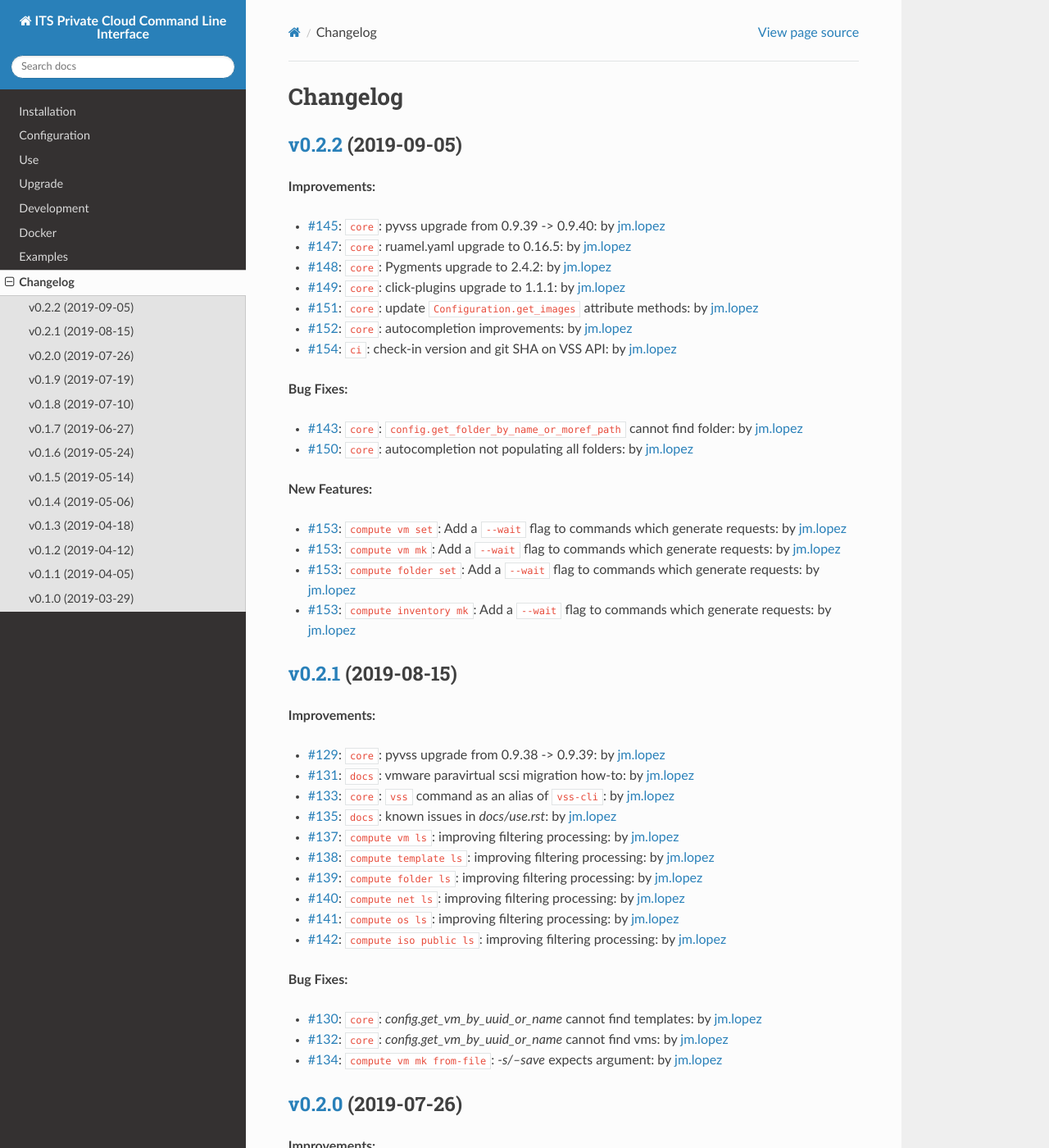
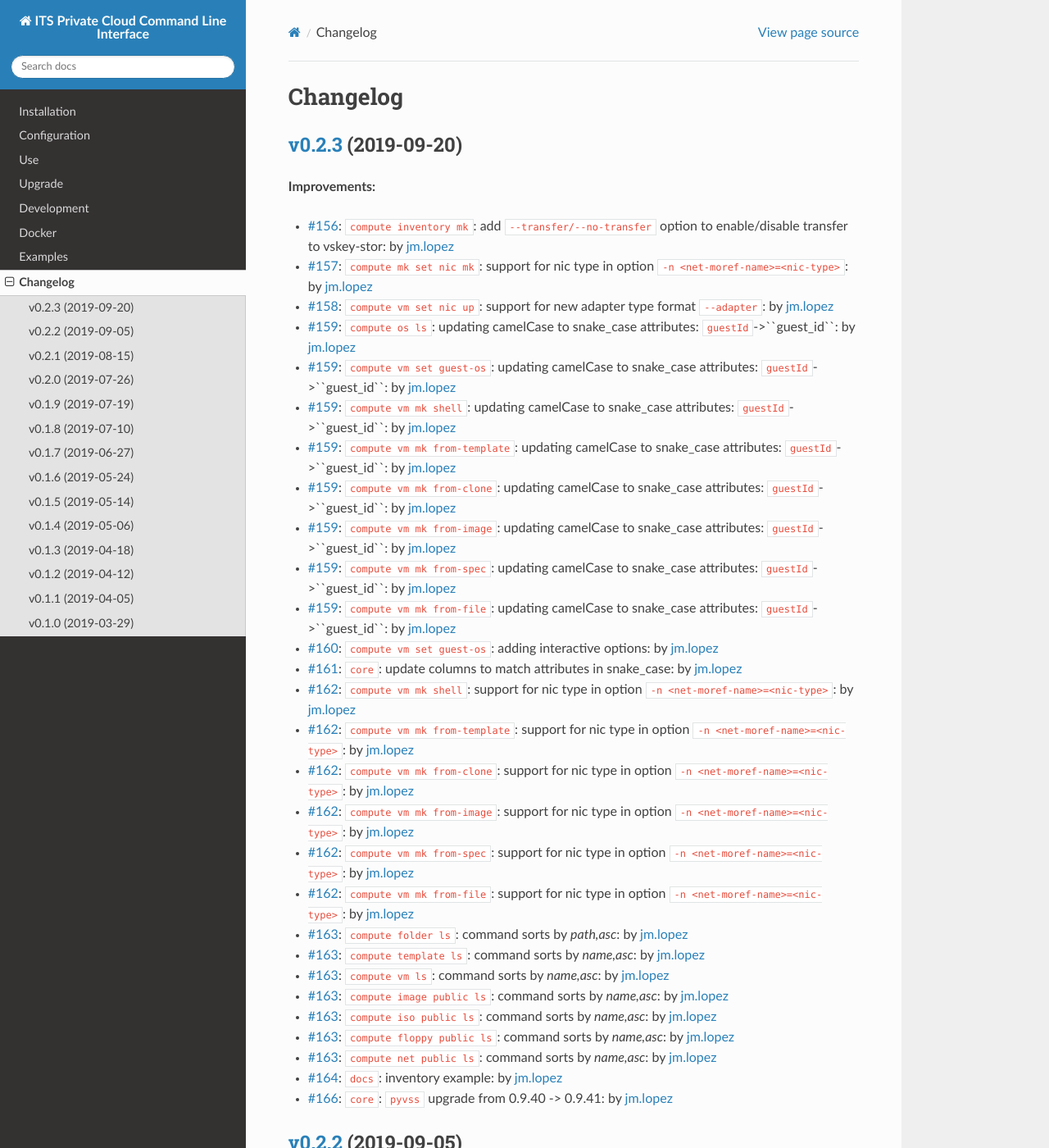
Before and after one commit to EIS-ITS/vss-cli, a Sphinx documentation site: the page built from docs/changelog.rst, in a window 1280 px wide and 1400 px high. Shown: the whole window at 82% size. Built offline with Sphinx 7.4.7 and the Read the Docs theme 2.0.0, drawn with Linux system fonts in a browser that asks for light colours; the version number could not be read and is left out.

Commit message:
Issue #165: 🎉Version release v0.2.3 - bumpversion:   - .bumpversion.cfg   - docker/Dockerfile   - docker/docker-vss-cli   - vss_cli/const.py - Update changelog:   - CHANGELOG.md   - docs/changelog.rst - fixes #165

```diff
--- a/docs/changelog.rst
+++ b/docs/changelog.rst
@@ -1,6 +1,40 @@
 =========
 Changelog
 =========
+
+`v0.2.3 <https://gitlab-ee.eis.utoronto.ca/vss/vss-cli/tags/v0.2.3>`_ (2019-09-20)
+==================================================================================
+
+**Improvements:**
+
+- `#156 <https://gitlab-ee.eis.utoronto.ca/vss/vss-cli/issues/156>`_: ``compute inventory mk``: add ``--transfer/--no-transfer`` option to enable/disable transfer to vskey-stor: by `jm.lopez`_
+- `#157 <https://gitlab-ee.eis.utoronto.ca/vss/vss-cli/issues/157>`_: ``compute mk set nic mk``: support for nic type in option ``-n <net-moref-name>=<nic-type>``: by `jm.lopez`_
+- `#158 <https://gitlab-ee.eis.utoronto.ca/vss/vss-cli/issues/158>`_: ``compute vm set nic up``: support for new adapter type format ``--adapter``: by `jm.lopez`_
+- `#159 <https://gitlab-ee.eis.utoronto.ca/vss/vss-cli/issues/159>`_: ``compute os ls``: updating camelCase to snake_case attributes: ``guestId``->``guest_id``: by `jm.lopez`_
+- `#159 <https://gitlab-ee.eis.utoronto.ca/vss/vss-cli/issues/159>`_: ``compute vm set guest-os``: updating camelCase to snake_case attributes: ``guestId``->``guest_id``: by `jm.lopez`_
+- `#159 <https://gitlab-ee.eis.utoronto.ca/vss/vss-cli/issues/159>`_: ``compute vm mk shell``: updating camelCase to snake_case attributes: ``guestId``->``guest_id``: by `jm.lopez`_
+- `#159 <https://gitlab-ee.eis.utoronto.ca/vss/vss-cli/issues/159>`_: ``compute vm mk from-template``: updating camelCase to snake_case attributes: ``guestId``->``guest_id``: by `jm.lopez`_
+- `#159 <https://gitlab-ee.eis.utoronto.ca/vss/vss-cli/issues/159>`_: ``compute vm mk from-clone``: updating camelCase to snake_case attributes: ``guestId``->``guest_id``: by `jm.lopez`_
+- `#159 <https://gitlab-ee.eis.utoronto.ca/vss/vss-cli/issues/159>`_: ``compute vm mk from-image``: updating camelCase to snake_case attributes: ``guestId``->``guest_id``: by `jm.lopez`_
+- `#159 <https://gitlab-ee.eis.utoronto.ca/vss/vss-cli/issues/159>`_: ``compute vm mk from-spec``: updating camelCase to snake_case attributes: ``guestId``->``guest_id``: by `jm.lopez`_
+- `#159 <https://gitlab-ee.eis.utoronto.ca/vss/vss-cli/issues/159>`_: ``compute vm mk from-file``: updating camelCase to snake_case attributes: ``guestId``->``guest_id``: by `jm.lopez`_
+- `#160 <https://gitlab-ee.eis.utoronto.ca/vss/vss-cli/issues/160>`_: ``compute vm set guest-os``: adding interactive options: by `jm.lopez`_
+- `#161 <https://gitlab-ee.eis.utoronto.ca/vss/vss-cli/issues/161>`_: ``core``: update columns to match attributes in snake_case: by `jm.lopez`_
+- `#162 <https://gitlab-ee.eis.utoronto.ca/vss/vss-cli/issues/162>`_: ``compute vm mk shell``: support for nic type in option ``-n <net-moref-name>=<nic-type>``: by `jm.lopez`_
+- `#162 <https://gitlab-ee.eis.utoronto.ca/vss/vss-cli/issues/162>`_: ``compute vm mk from-template``: support for nic type in option ``-n <net-moref-name>=<nic-type>``: by `jm.lopez`_
+- `#162 <https://gitlab-ee.eis.utoronto.ca/vss/vss-cli/issues/162>`_: ``compute vm mk from-clone``: support for nic type in option ``-n <net-moref-name>=<nic-type>``: by `jm.lopez`_
+- `#162 <https://gitlab-ee.eis.utoronto.ca/vss/vss-cli/issues/162>`_: ``compute vm mk from-image``: support for nic type in option ``-n <net-moref-name>=<nic-type>``: by `jm.lopez`_
+- `#162 <https://gitlab-ee.eis.utoronto.ca/vss/vss-cli/issues/162>`_: ``compute vm mk from-spec``: support for nic type in option ``-n <net-moref-name>=<nic-type>``: by `jm.lopez`_
+- `#162 <https://gitlab-ee.eis.utoronto.ca/vss/vss-cli/issues/162>`_: ``compute vm mk from-file``: support for nic type in option ``-n <net-moref-name>=<nic-type>``: by `jm.lopez`_
+- `#163 <https://gitlab-ee.eis.utoronto.ca/vss/vss-cli/issues/163>`_: ``compute folder ls``: command sorts by `path,asc`: by `jm.lopez`_
+- `#163 <https://gitlab-ee.eis.utoronto.ca/vss/vss-cli/issues/163>`_: ``compute template ls``: command sorts by `name,asc`: by `jm.lopez`_
+- `#163 <https://gitlab-ee.eis.utoronto.ca/vss/vss-cli/issues/163>`_: ``compute vm ls``: command sorts by `name,asc`: by `jm.lopez`_
+- `#163 <https://gitlab-ee.eis.utoronto.ca/vss/vss-cli/issues/163>`_: ``compute image public ls``: command sorts by `name,asc`: by `jm.lopez`_
+- `#163 <https://gitlab-ee.eis.utoronto.ca/vss/vss-cli/issues/163>`_: ``compute iso public ls``: command sorts by `name,asc`: by `jm.lopez`_
+- `#163 <https://gitlab-ee.eis.utoronto.ca/vss/vss-cli/issues/163>`_: ``compute floppy public ls``: command sorts by `name,asc`: by `jm.lopez`_
+- `#163 <https://gitlab-ee.eis.utoronto.ca/vss/vss-cli/issues/163>`_: ``compute net public ls``: command sorts by `name,asc`: by `jm.lopez`_
+- `#164 <https://gitlab-ee.eis.utoronto.ca/vss/vss-cli/issues/164>`_: ``docs``: inventory example: by `jm.lopez`_
+- `#166 <https://gitlab-ee.eis.utoronto.ca/vss/vss-cli/issues/166>`_: ``core``: ``pyvss`` upgrade from 0.9.40 -> 0.9.41: by `jm.lopez`_
 
 `v0.2.2 <https://gitlab-ee.eis.utoronto.ca/vss/vss-cli/tags/v0.2.2>`_ (2019-09-05)
 ==================================================================================
```
Also changed, not shown: CHANGELOG.md (+33 -0 lines), .bumpversion.cfg, 3 other files.
